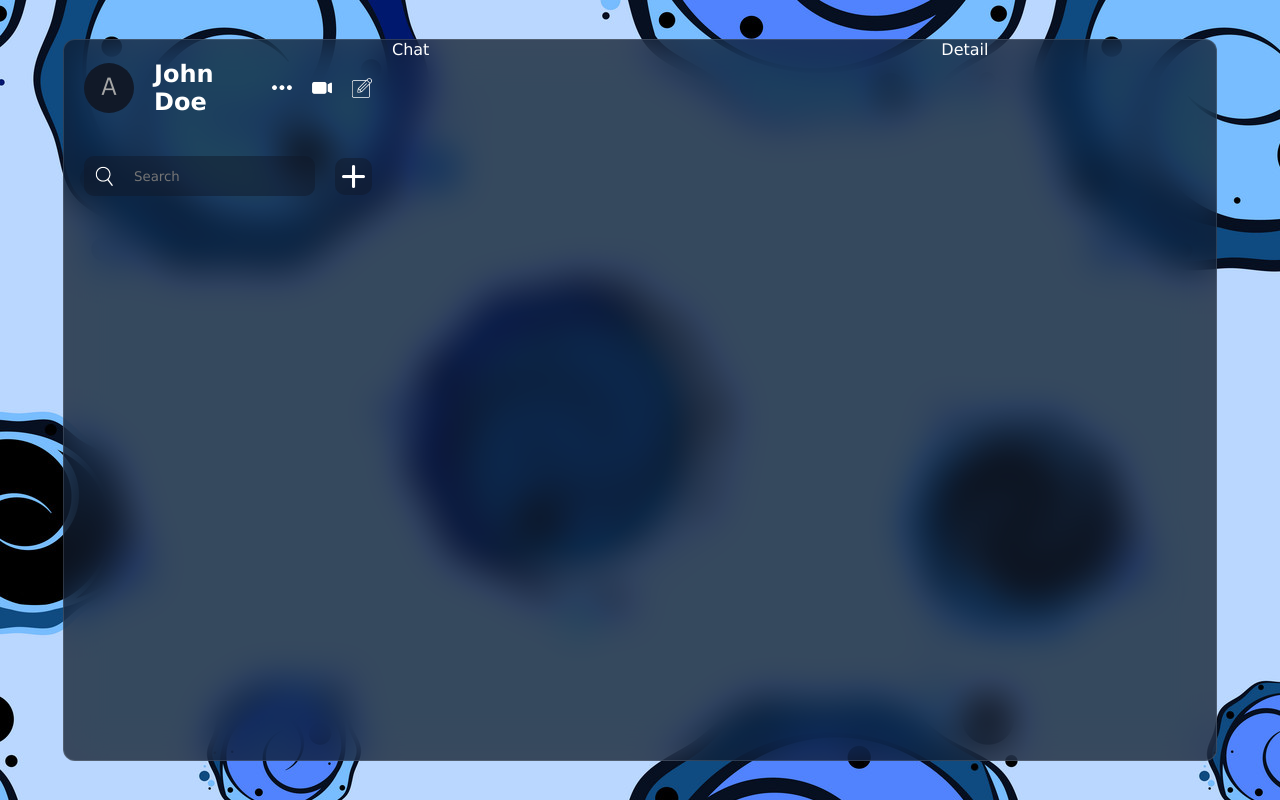
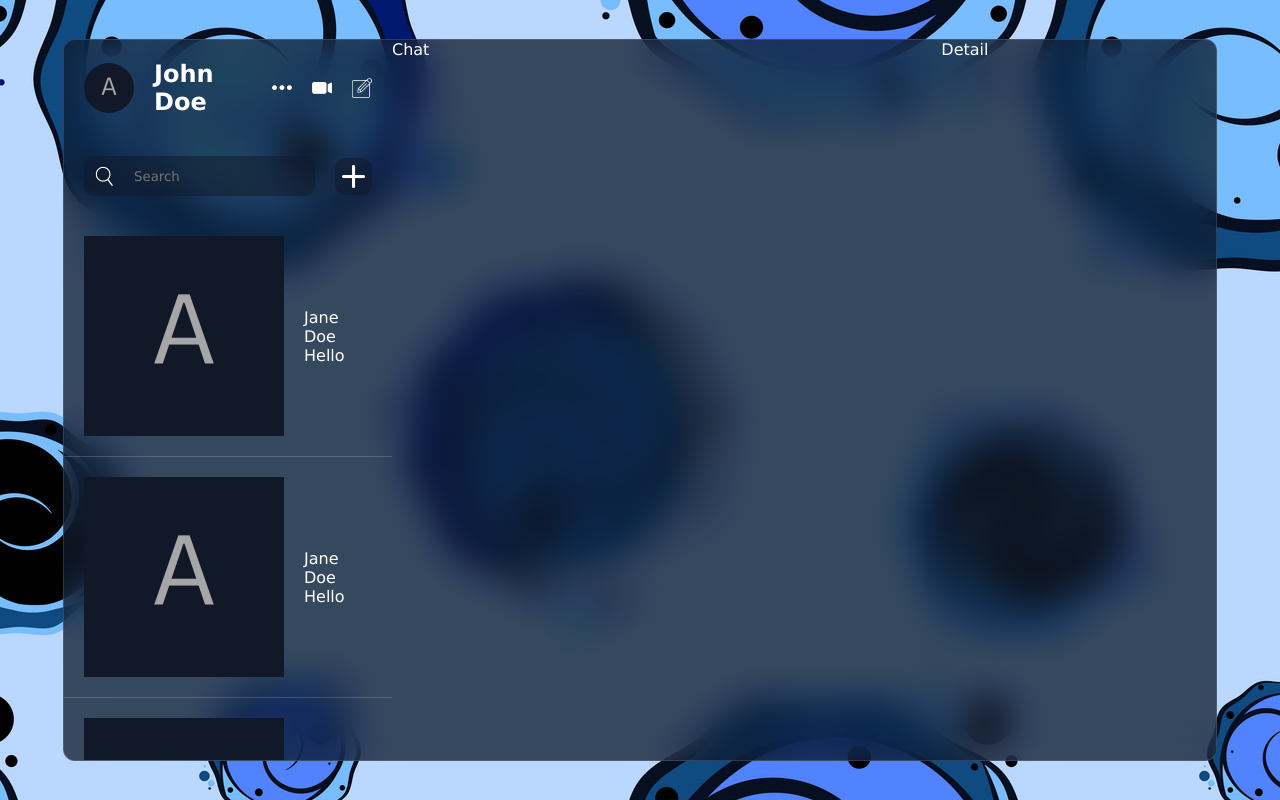
Before and after one commit to JulM64/react-app-chat, a React (Vite) app in the folder my-chat-app/: page / in a window 1280 px wide. Built offline with nearby package versions, Linux system fonts and the light colour scheme.

Commit message:
changing of scrolling list section

```diff
--- a/my-chat-app/src/components/list/chatList/ChatList.jsx
+++ b/my-chat-app/src/components/list/chatList/ChatList.jsx
@@ -14,6 +14,36 @@
                 alt="" className="add"
                 onClick={() => setAddMode((prev)=>!prev)}/>
             </div>
+            <div className="item">
+                <img src="./avatar.png" alt=""/>
+                <div className="texts">
+                    <span>Jane Doe</span>
+                    <p>Hello</p>
+                </div>
+            </div>
+             <div className="item">
+                <img src="./avatar.png" alt=""/>
+                <div className="texts">
+                    <span>Jane Doe</span>
+                    <p>Hello</p>
+                </div>
+            </div>
+
+             <div className="item">
+                <img src="./avatar.png" alt=""/>
+                <div className="texts">
+                    <span>Jane Doe</span>
+                    <p>Hello</p>
+                </div>
+            </div>
+
+             <div className="item">
+                <img src="./avatar.png" alt=""/>
+                <div className="texts">
+                    <span>Jane Doe</span>
+                    <p>Hello</p>
+                </div>
+            </div>
         </div>
     )
 }
--- a/my-chat-app/src/components/list/chatList/chatList.css
+++ b/my-chat-app/src/components/list/chatList/chatList.css
@@ -1,4 +1,5 @@
 .chatList{
+    overflow:scroll;
     .search{
         display:flex;
         align-items: center;
@@ -36,4 +37,12 @@
             padding: 7px;
         }
     }
+    .item{
+        display:flex;
+        align-items:center;
+        gap:20px;
+        padding:20px;
+        cursor:pointer;
+        border-bottom:1px solid #dddddd35;
+    }
 }
--- a/my-chat-app/src/components/list/list.css
+++ b/my-chat-app/src/components/list/list.css
@@ -1,3 +1,5 @@
 .list {
     flex: 1;
+    display:flex;
+    flex-direction:column;
 }
```
